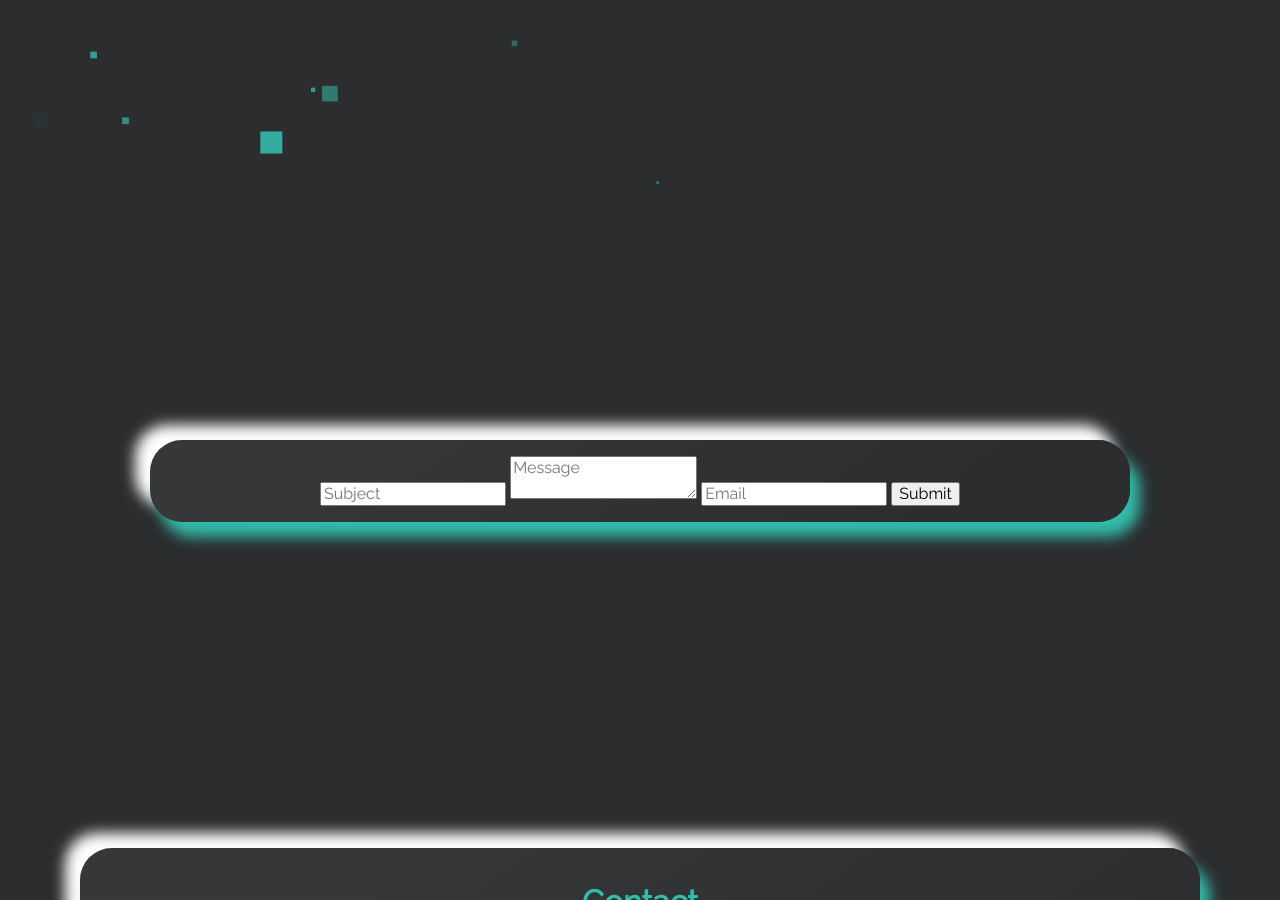
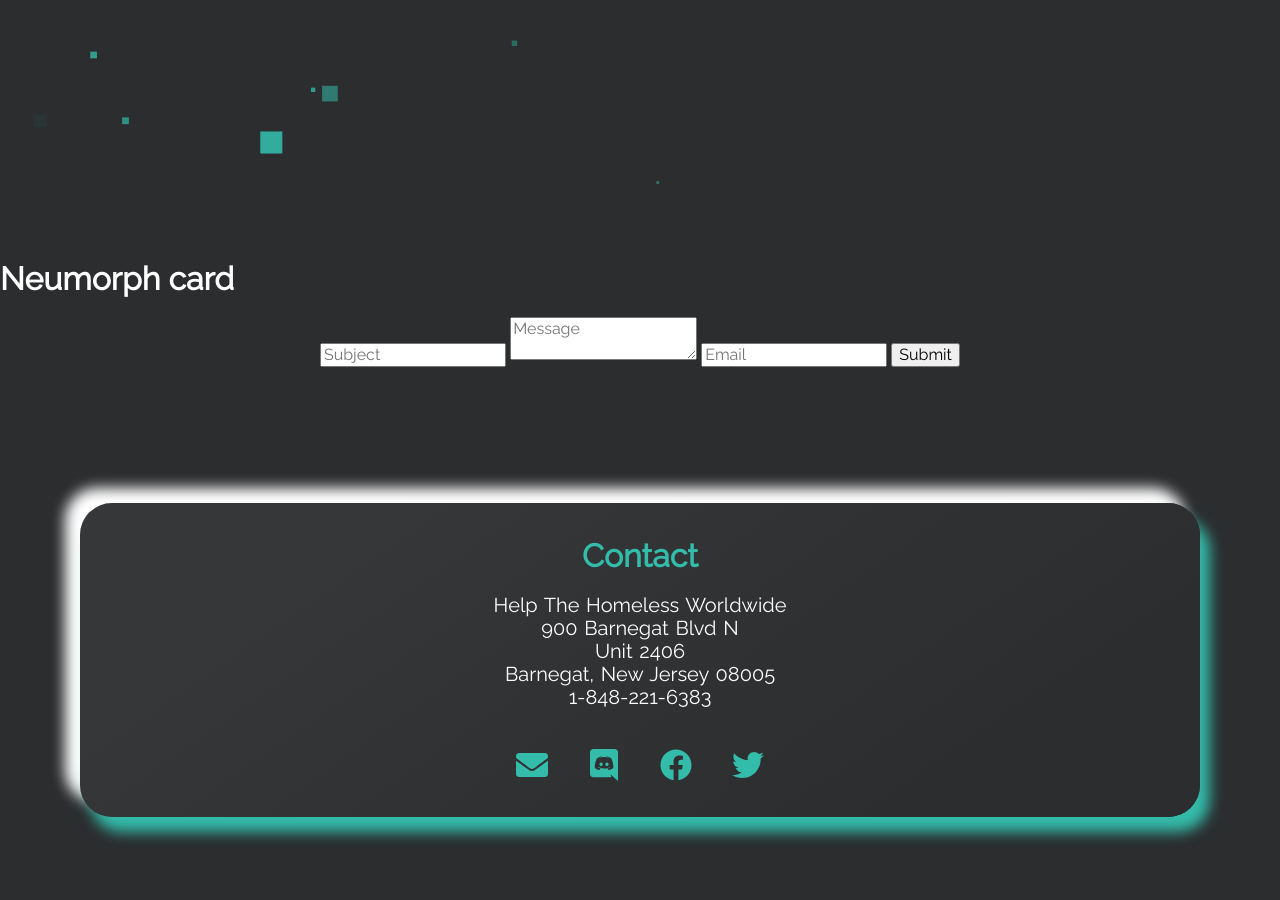
Before and after one commit to MichaelHDesigns/contact, a Jekyll site: the page built from index.html, in a window 1280 px wide and 900 px high, scrolled down 754 px. Built offline with Jekyll 4.4.1, drawn with Linux system fonts in a browser that asks for light colours.

Commit message:
Update landing-page.html

```diff
--- a/_includes/landing-page.html
+++ b/_includes/landing-page.html
@@ -92,11 +92,11 @@
 </div>
 
 <!-- start contact content -->
-<section>
-<div class="layout" style="margin: 70px;">
-<div class="row">
- <div class="card neumorphism-card-big">
-<form action="https://submit-form.com/8ZJKP6gfn8RZPmnyq0Lja" target="_self" style="text-align: center">
+
+<div class="container">
+  <div class="outer-card">
+    <h1 class="title">Neumorph card</h1>
+    <form action="https://submit-form.com/8ZJKP6gfn8RZPmnyq0Lja" target="_self" style="text-align: center">
   <input type="hidden" name="_redirect" value="https://michaelhdesigns.github.io/contact">
    <!-- All elements must have a name attribute -->
    <input type="text" name="subject" placeholder="Subject">
@@ -105,7 +105,5 @@
    <!-- A button of type submit -->
    <button type="submit">Submit</button>
 </form>
- </div>
+  </div>
 </div>
-</div>
-</section>
```
